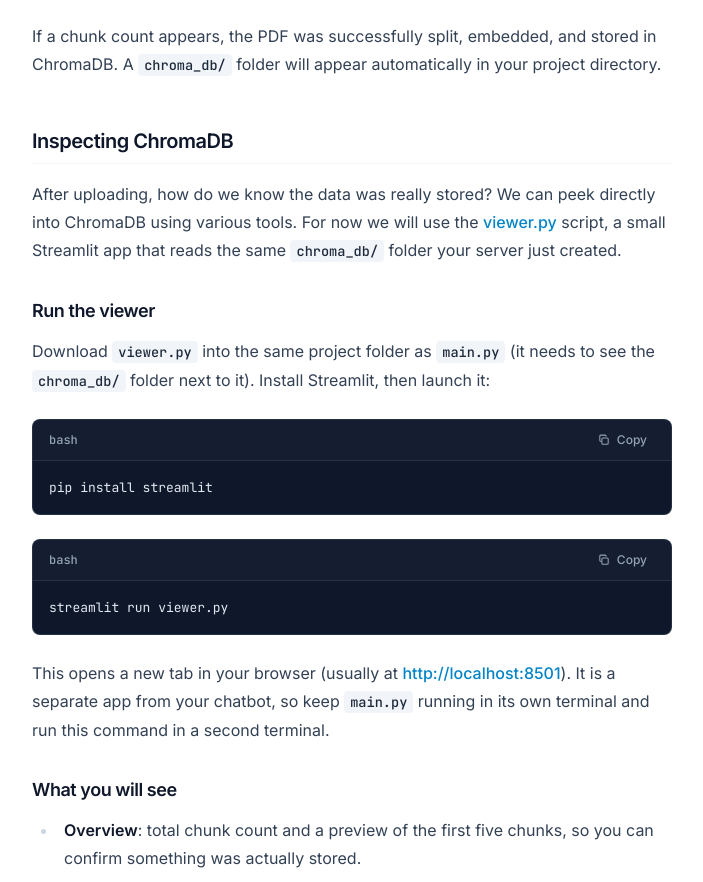
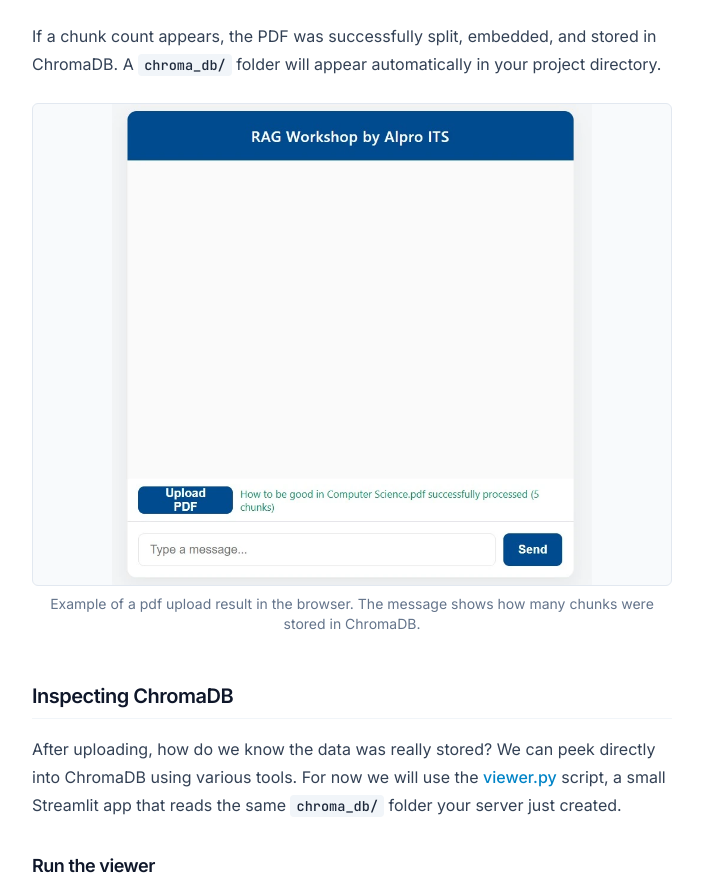
Before and after one commit to mitrapartogi13/rag-workshop, a Next.js app: page /modul-4 in a window 1280 px wide. Shown: the part 3420-4302 px from the top of the page, without its empty margins (288-991 px from the left). Built offline with nearby package versions, Linux system fonts and the light colour scheme.

Commit message:
fix: directing to correct file template link, correcting images

```diff
--- a/app/modul-2/page.tsx
+++ b/app/modul-2/page.tsx
@@ -205,7 +205,7 @@
       <ul>
         <li>
           <a
-            href="https://github.com/mitrapartogi13/template-simple-chatbot-rag-workshop.git"
+            href="https://github.com/mitrapartogi13/template-simple-chatbot-rag-workshop/blob/main/index.html"
             download>
             index.html template
           </a>
--- a/app/modul-3/page.tsx
+++ b/app/modul-3/page.tsx
@@ -106,7 +106,8 @@
       <p>Run the following command in your project folder:</p>
       <CodeBlock
         lang="bash"
-        code={`pip install langchain-community langchain-text-splitters pypdf chromadb sentence-transformers python-multipart`}
+        code={`pip install langchain-community langchain-text-splitters pypdf chromadb sentence-transformers python-multipart
+          pip install langchain-community langchain-text-splitters pypdf chromadb sentence-transformers python-multipart`}
       />
       <p>A short explanation of each library:</p>
       <table>
--- a/app/modul-4/page.tsx
+++ b/app/modul-4/page.tsx
@@ -1,6 +1,6 @@
 import type { Metadata } from "next";
 import { DocArticle } from "@/components/doc-article";
-import { H2, H3 } from "@/components/content";
+import { Figure, H2, H3 } from "@/components/content";
 import { Callout } from "@/components/callout";
 import { Quiz } from "@/components/quiz";
 import { modul4Quiz } from "@/lib/quizzes";
@@ -163,11 +163,20 @@
         automatically in your project directory.
       </p>
 
+
+      <Figure
+              src="/app-result-modul-4.webp"
+              alt="The running chatbot web interface in the browser."
+              caption="Example of a pdf upload result in the browser. The message shows how many chunks were stored in ChromaDB."
+              maxWidth={480}
+      />
       <H2>Inspecting ChromaDB</H2>
       <p>
         After uploading, how do we know the data was really stored? We can peek
         directly into ChromaDB using various tools. For now we will use the{" "}
-        <a href="/viewer.py" download>
+        <a
+          href="https://github.com/mitrapartogi13/template-simple-chatbot-rag-workshop/blob/main/viewer.py"
+          download>
           viewer.py
         </a>{" "}
         script, a small Streamlit app that reads the same{" "}
@@ -177,9 +186,8 @@
       <H3>Run the viewer</H3>
       <p>
         Download <code>viewer.py</code> into the same project folder as{" "}
-        <code>main.py</code> (it needs to see the{" "}
-        <code>chroma_db/</code> folder next to it). Install Streamlit, then
-        launch it:
+        <code>main.py</code> (it needs to see the <code>chroma_db/</code> folder
+        next to it). Install Streamlit, then launch it:
       </p>
       <CodeBlock lang="bash" code={`pip install streamlit`} />
       <CodeBlock lang="bash" code={`streamlit run viewer.py`} />
@@ -196,8 +204,7 @@
       <ul>
         <li>
           <strong>Overview</strong>: total chunk count and a preview of the
-          first five chunks, so you can confirm something was actually
-          stored.
+          first five chunks, so you can confirm something was actually stored.
         </li>
         <li>
           <strong>Browse</strong>: every stored chunk, paginated, with a text
@@ -210,15 +217,15 @@
         </li>
         <li>
           <strong>Manage</strong>: delete all chunks from the selected
-          collection, useful for resetting your knowledge base without
-          touching files manually.
+          collection, useful for resetting your knowledge base without touching
+          files manually.
         </li>
       </ul>
       <Callout type="tip" title="Why bother">
         The viewer is optional, but it turns retrieval from a black box into
         something you can see. If a chatbot answer looks wrong, check{" "}
-        <strong>Semantic Search</strong> first: if the right chunk is not in
-        the results, the problem is in retrieval, not the LLM.
+        <strong>Semantic Search</strong> first: if the right chunk is not in the
+        results, the problem is in retrieval, not the LLM.
       </Callout>
 
       <H2>The Retrieve: Finding Relevant Chunks</H2>
```
Also changed, not shown: public/app-result-modul-2.webp, public/app-result-modul-4.webp (added).
